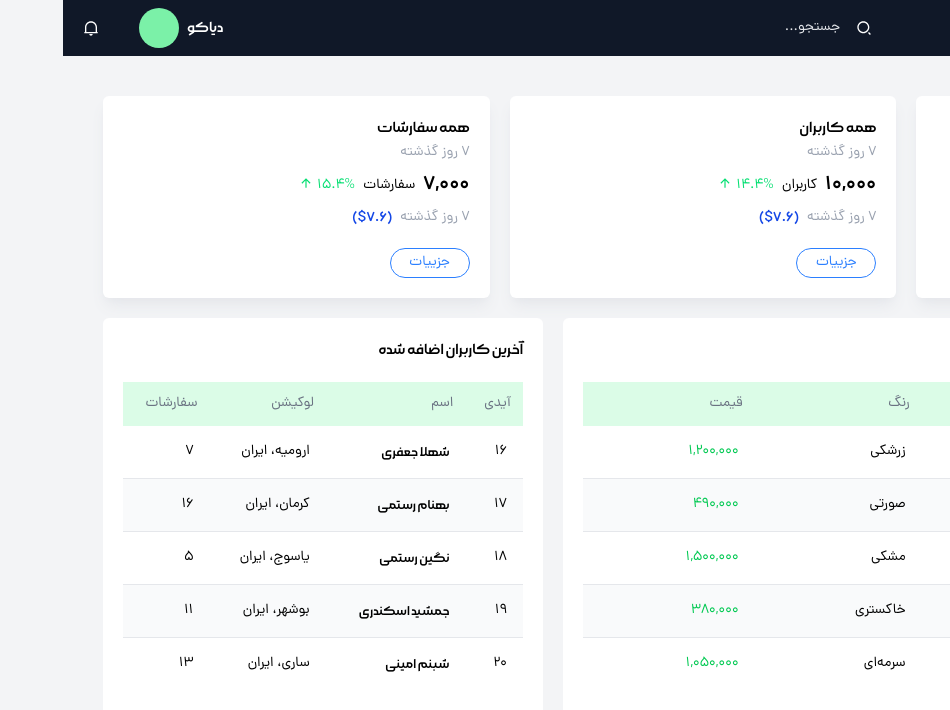
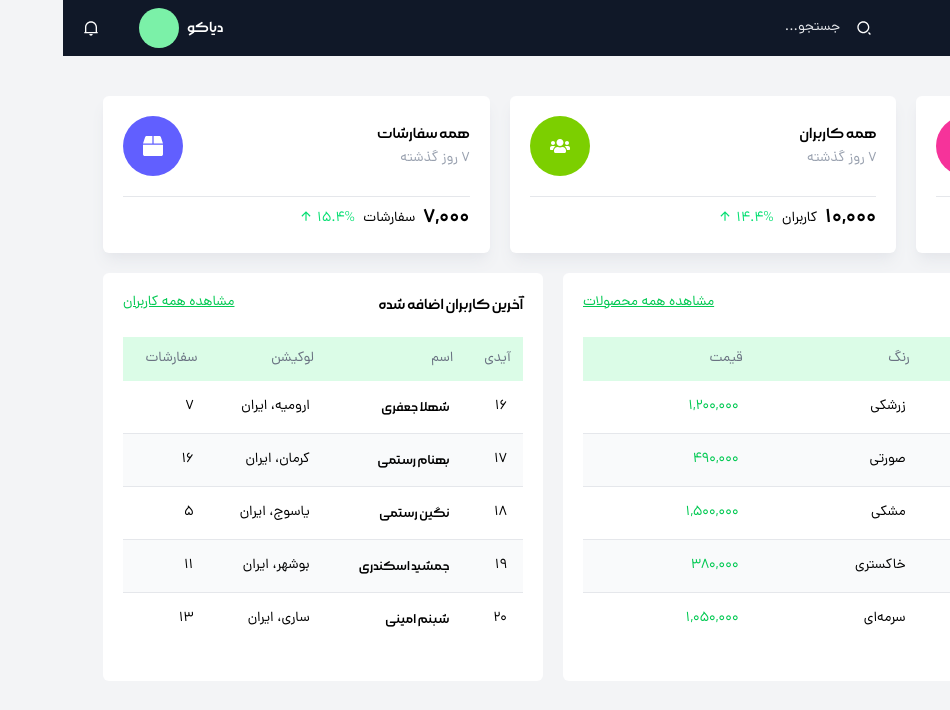
Before and after one commit to mariacnru/professioal-admin-dashboard, a React (Vite) app: page / in a window 1280 px wide. Shown: the top 710 px of the page, without its empty margins (330-1280 px from the left). Built offline with nearby package versions, Linux system fonts and the light colour scheme.

Commit message:
Card modified , apexcharts added

```diff
--- a/package.json
+++ b/package.json
@@ -12,6 +12,7 @@
   "dependencies": {
     "@tailwindcss/vite": "^4.2.4",
     "react": "^19.2.5",
+    "react-apexcharts": "^2.1.0",
     "react-dom": "^19.2.5",
     "react-icons": "^5.6.0",
     "react-router": "^7.14.2",
--- a/src/Pages/Home/Home.jsx
+++ b/src/Pages/Home/Home.jsx
@@ -3,6 +3,7 @@ import Card from "./components/Card";
 import Header from "./components/Header";
 import LastProducts from "./components/LastProducts";
 import LastUsers from "./components/LastUsers";
+import { NavLink } from "react-router";
 
 function Home() {
   const card = [
@@ -43,11 +44,24 @@ function Home() {
 
       <div className="lg:flex *:h-102 gap-5 w-full space-y-5 mt-5">
         <div className="bg-white p-5 rounded-md grow">
-          <h3 className="font-MorabbaMedium mb-5">آخرین محصولات اضافه شده</h3>
+          <div className="flex justify-between">
+            <h3 className="font-MorabbaMedium mb-5">آخرین محصولات اضافه شده</h3>
+            <NavLink
+              to={"products"}
+              className="underline text-sm text-green-500"
+            >
+              مشاهده همه محصولات
+            </NavLink>
+          </div>
           <LastProducts />
         </div>
         <div className="bg-white p-5 rounded-md">
-          <h3 className="font-MorabbaMedium mb-5">آخرین کاربران اضافه شده</h3>
+          <div className="flex justify-between">
+            <h3 className="font-MorabbaMedium mb-5">آخرین کاربران اضافه شده</h3>
+            <NavLink to={"users"} className="underline text-sm text-green-500">
+              مشاهده همه کاربران
+            </NavLink>
+          </div>
           <LastUsers />
         </div>
       </div>
--- a/src/Pages/Home/components/Card.jsx
+++ b/src/Pages/Home/components/Card.jsx
@@ -1,12 +1,33 @@
 import React from "react";
+import { FaBox, FaMoneyBillAlt, FaUsers } from "react-icons/fa";
 import { RiArrowUpLine } from "react-icons/ri";
 
 function Card({ title, total, totalTitle, increase, lastSevenDays }) {
   return (
     <div className="bg-white w-full rounded-md p-5 shadow-lg shadow-gray-200">
-      <div className="">
-        <span className="font-MorabbaMedium block">{title}</span>
-        <span className="text-gray-400 text-sm">7 روز گذشته</span>
+      <div className="flex justify-between items-center border-b border-gray-200 pb-5">
+        <div>
+          <span className="font-MorabbaMedium block">{title}</span>
+          <span className="text-gray-400 text-sm">7 روز گذشته</span>
+        </div>
+
+        <div>
+          {title === "همه سفارشات" && (
+            <div className="bg-indigo-500 text-white p-5 rounded-full">
+              <FaBox size={20} />
+            </div>
+          )}
+          {title === "همه کاربران" && (
+            <div className="bg-lime-500 text-white p-5 rounded-full">
+              <FaUsers size={20} />
+            </div>
+          )}
+          {title === "همه فروش" && (
+            <div className="bg-pink-500 text-white p-5 rounded-full">
+              <FaMoneyBillAlt size={20} />
+            </div>
+          )}
+        </div>
       </div>
 
       <div className="space-x-2 flex items-center mt-2">
@@ -19,17 +40,6 @@ function Card({ title, total, totalTitle, increase, lastSevenDays }) {
           <RiArrowUpLine />
         </span>
       </div>
-
-      <div className="flex gap-2 text-sm mt-2">
-        <span className="text-gray-400 text-sm">7 روز گذشته</span>
-        <span className="text-blue-700 font-DanaDemiBold">
-          (${lastSevenDays})
-        </span>
-      </div>
-
-      <button className="border border-blue-500 text-blue-500 text-sm py-1 px-2 mt-5 rounded-full w-20">
-        جزییات
-      </button>
     </div>
   );
 }
```
Also changed, not shown: 1 other file (tests, documents, lock files or other folders).
